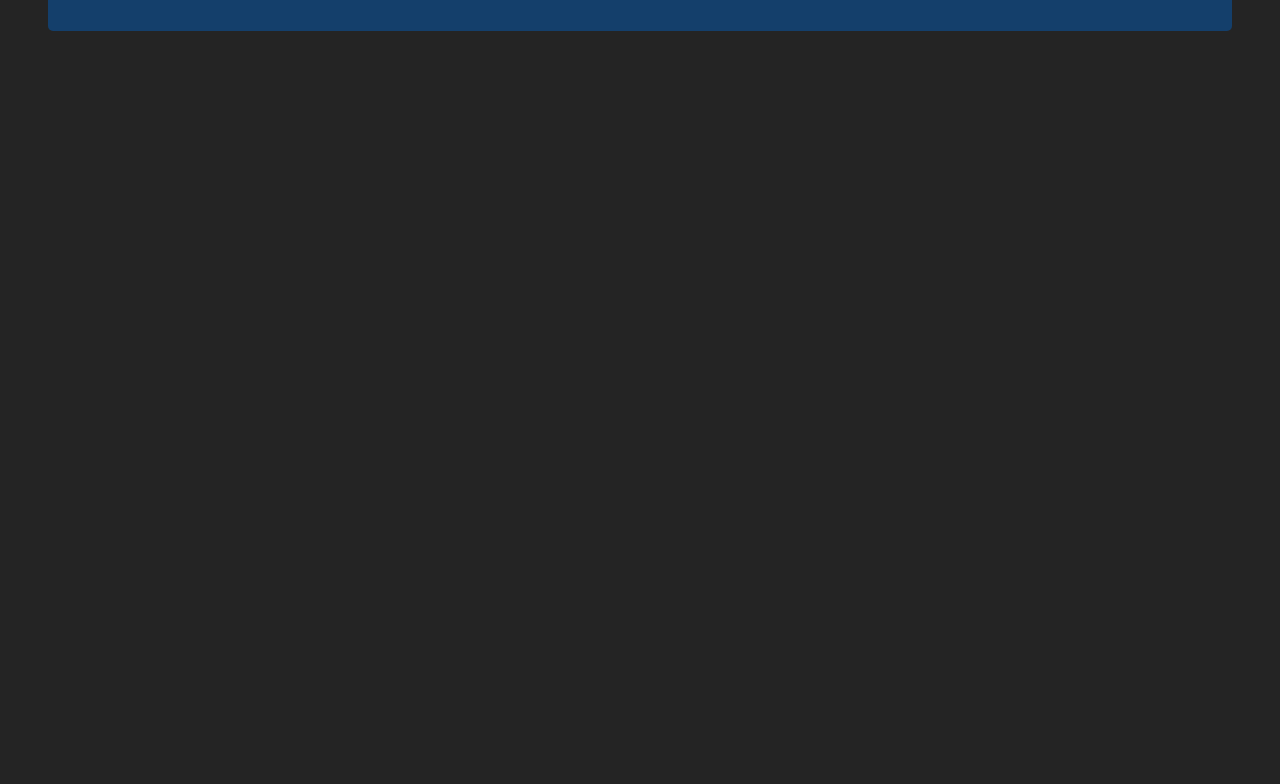
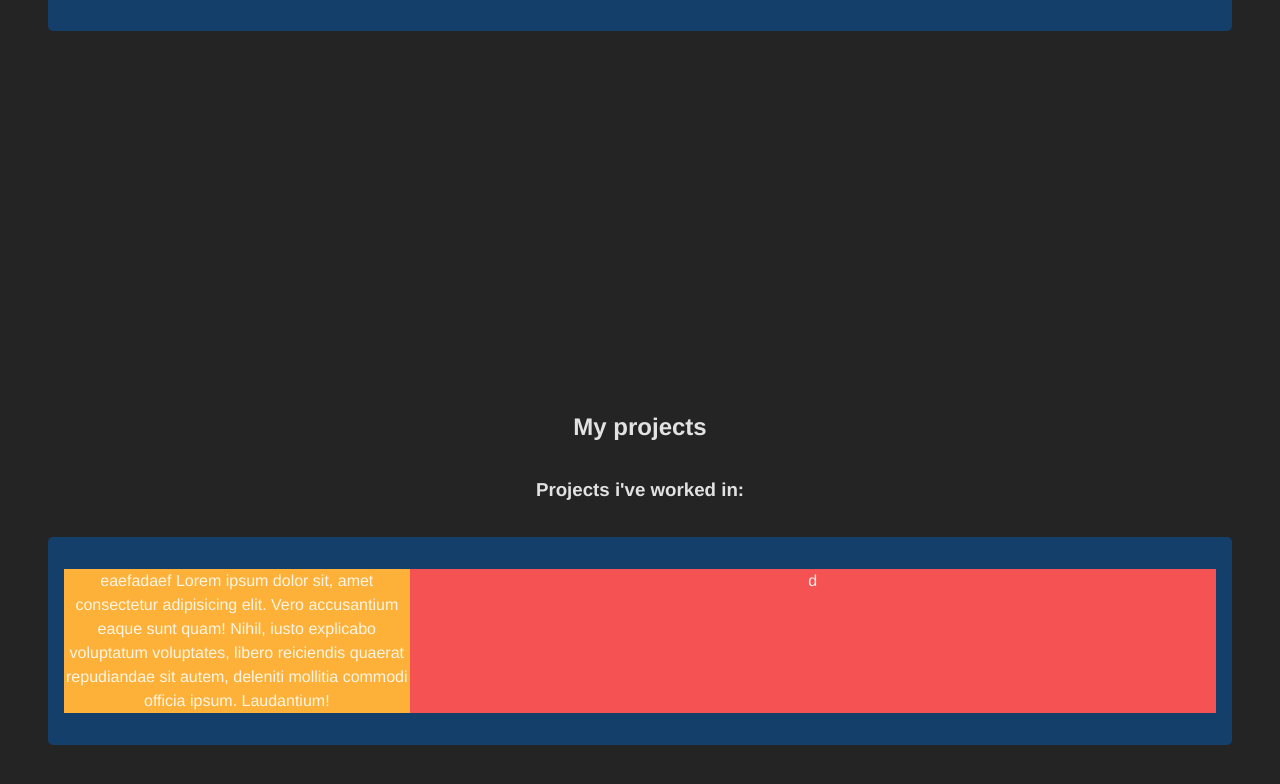
Before and after one commit to genaroibc/portfolio, a React (Vite) app: page / in a window 1280 px wide. Shown: the part 1422-2206 px from the top of the page. Before the commit the page ends 1600 px from the top, so only its background shows below. Built offline with nearby package versions, Linux system fonts and the light colour scheme.

Commit message:
feat: add projects section

```diff
--- a/src/App.jsx
+++ b/src/App.jsx
@@ -2,14 +2,16 @@ import "./styles/App.css";
 import Hero from "./components/Hero";
 import Header from "./components/Header";
 import About from "./components/About";
+import Projects from "./components/Projects";
 
 function App() {
   return (
-    <div>
+    <>
       <Header />
       <Hero />
       <About />
-    </div>
+      <Projects />
+    </>
   );
 }
 
--- /dev/null
+++ b/src/components/Projects.jsx
@@ -0,0 +1,71 @@
+import styled from "styled-components";
+import { STFlexCont } from "./shared/STFlexCont";
+
+const STCarrousel = styled.div`
+  margin: 1rem auto;
+  background-color: var(--secondary-color);
+`;
+
+const STDescription = styled.div`
+  margin: 1rem auto;
+
+  background-color: var(--terciary-color);
+
+  @media screen and (min-width: 765px) {
+    width: 30%;
+    & ~ * {
+      width: 70%;
+    }
+  }
+`;
+
+// const STGrid = styled.div`
+//   width: 90%;
+//   display: grid;
+//   grid-template-columns: repeat(auto-fit, minmax(300px, 1fr));
+//   gap: 1rem;
+//   padding: 1rem;
+//   margin: auto;
+
+//   background-color: var(--main-color);
+// `;
+
+// const STGridItem = styled.article`
+//   background-color: var(--terciary-color);
+
+//   img {
+//     width: 80%;
+//   }
+// `;
+
+export default function Projects() {
+  return (
+    <section>
+      <h2>My projects</h2>
+      <h3>Projects i've worked in:</h3>
+      <STFlexCont bgCol="var(--main-color)">
+        <STDescription>
+          eaefadaef Lorem ipsum dolor sit, amet consectetur adipisicing elit.
+          Vero accusantium eaque sunt quam! Nihil, iusto explicabo voluptatum
+          voluptates, libero reiciendis quaerat repudiandae sit autem, deleniti
+          mollitia commodi officia ipsum. Laudantium!
+        </STDescription>
+        <STCarrousel>d</STCarrousel>
+      </STFlexCont>
+      {/* <STGrid>
+        <STGridItem>
+          <img src="vite.svg" alt="" />
+          <h4>Tic tac toe</h4>
+        </STGridItem>
+        <STGridItem>
+          <img src="vite.svg" alt="" />
+          <h4>Tic tac toe</h4>
+        </STGridItem>
+        <STGridItem>
+          <img src="vite.svg" alt="" />
+          <h4>Tic tac toe</h4>
+        </STGridItem>
+      </STGrid> */}
+    </section>
+  );
+}
```
